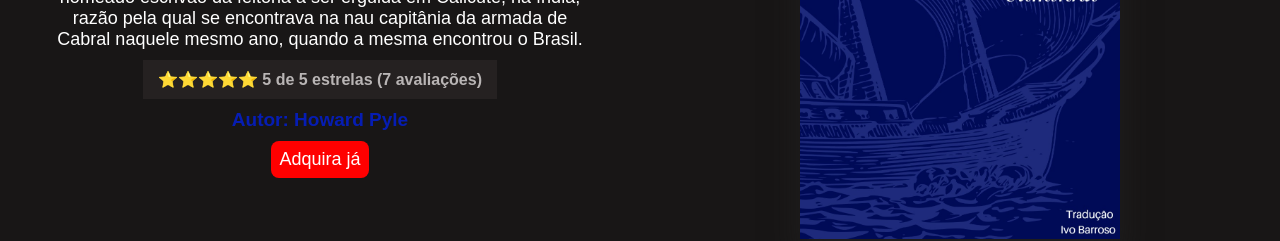
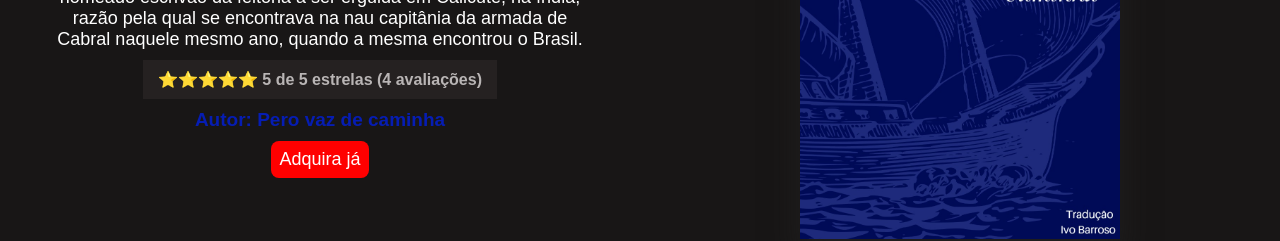
Before and after one commit to EnzoSylvestrin/Editora, a Next.js app: page /ACarta in a window 1280 px wide. Shown: the part 426-667 px from the top of the page. Built offline with nearby package versions, Linux system fonts and the light colour scheme.

Commit message:
Arrumando identação e algumas correções nos textos

```diff
--- a/pages/ACarta.jsx
+++ b/pages/ACarta.jsx
@@ -23,10 +23,10 @@ export default function ACarta() {
                     <span>Escrita por Pero (Pedro) Vaz de Caminha (1450 – 1500), fidalgo português e escrivão oficial da esquadra de Pedro Álvares Cabral (1467 – 1520), a Carta é um dos documentos mais importantes da história dos descobrimentos portugueses. Em 1500, Caminha foi nomeado escrivão da feitoria a ser erguida em Calicute, na índia, razão pela qual se encontrava na nau capitânia da armada de Cabral naquele mesmo ano, quando a mesma encontrou o Brasil.</span>
 
                     <div>
-                        <h2>⭐⭐⭐⭐⭐ 5 de 5 estrelas (7 avaliações)</h2>
+                        <h2>⭐⭐⭐⭐⭐ 5 de 5 estrelas (4 avaliações)</h2>
                     </div>
 
-                    <h3 style={{color: '#061db3'}}>Autor: Howard Pyle</h3>
+                    <h3 style={{color: '#061db3'}}>Autor: Pero vaz de caminha</h3>
 
                     <Mainbtn href='#'>Adquira já</Mainbtn>
                 </Description>
--- a/pages/index.jsx
+++ b/pages/index.jsx
@@ -21,7 +21,7 @@ export default function Home() {
           <span>O livro relata as batalhas de Arthur com o Cavaleiro Negro e com o Duque da Nortúmbria, e seus esforços para manter consigo a mágica Excalibur; seu amor por Lady Guinevere e as origens da Távola Redonda; Merlin, traído pela feiticeira Vivien, além de Morgana e a Dama do Lago; Sir Pellias, Sir Gawaine e tantos outros nobres cavaleiros. E, ao fim, vê-se formulado o enigma de cuja resposta depende a vida de Arthur...</span>
 
           <div>
-            <h2>⭐⭐⭐⭐⭐ 5 de 5 estrelas (7 avaliações)</h2>
+            <h2>⭐⭐⭐⭐⭐ 5 de 5 estrelas (3 avaliações)</h2>
           </div>
 
           <h3 style={{color: '#805318'}}>Autor: Howard Pyle</h3>
```
Also changed, not shown: pages/Sobrevivendo.jsx (indentation only).
